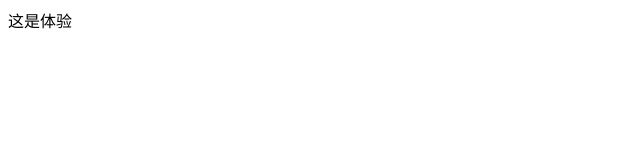
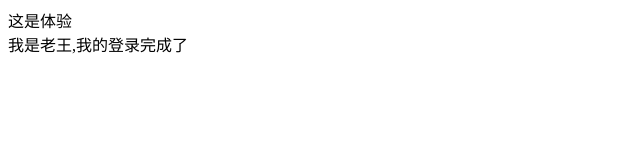
Before and after one commit to cindy-gn/myfirst, a plain HTML site: page index.html in a window 1280 px wide. Shown: the whole page, without its empty margins (0-640 px from the left). Drawn offline with Linux system fonts and the light colour scheme.

Commit message:
登录页完成

```diff
--- a/index.html
+++ b/index.html
@@ -8,5 +8,6 @@
 </head>
 <body>
     <div>这是体验</div>
+    <div>我是老王,我的登录完成了</div>
 </body>
 </html>
```
